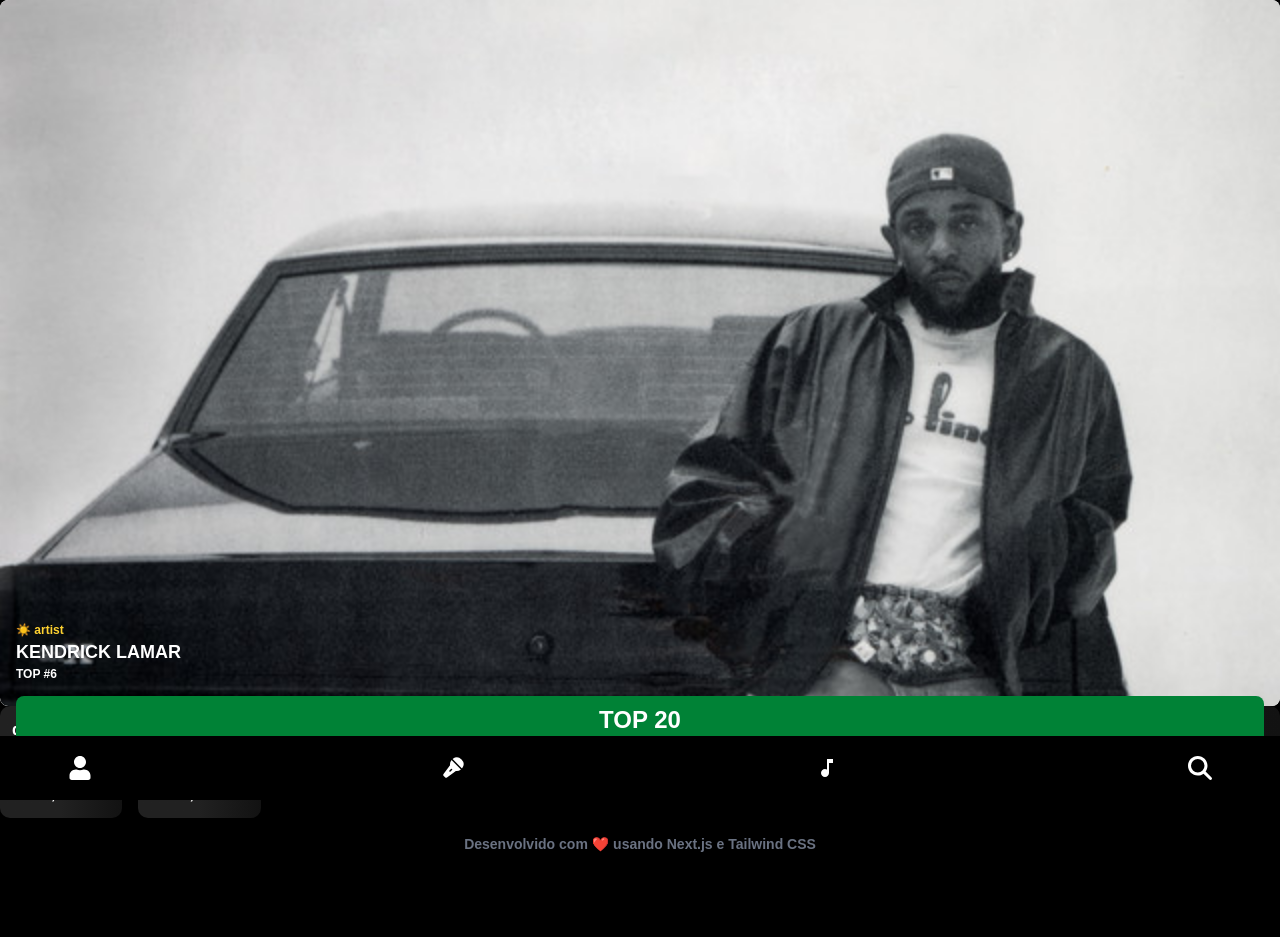
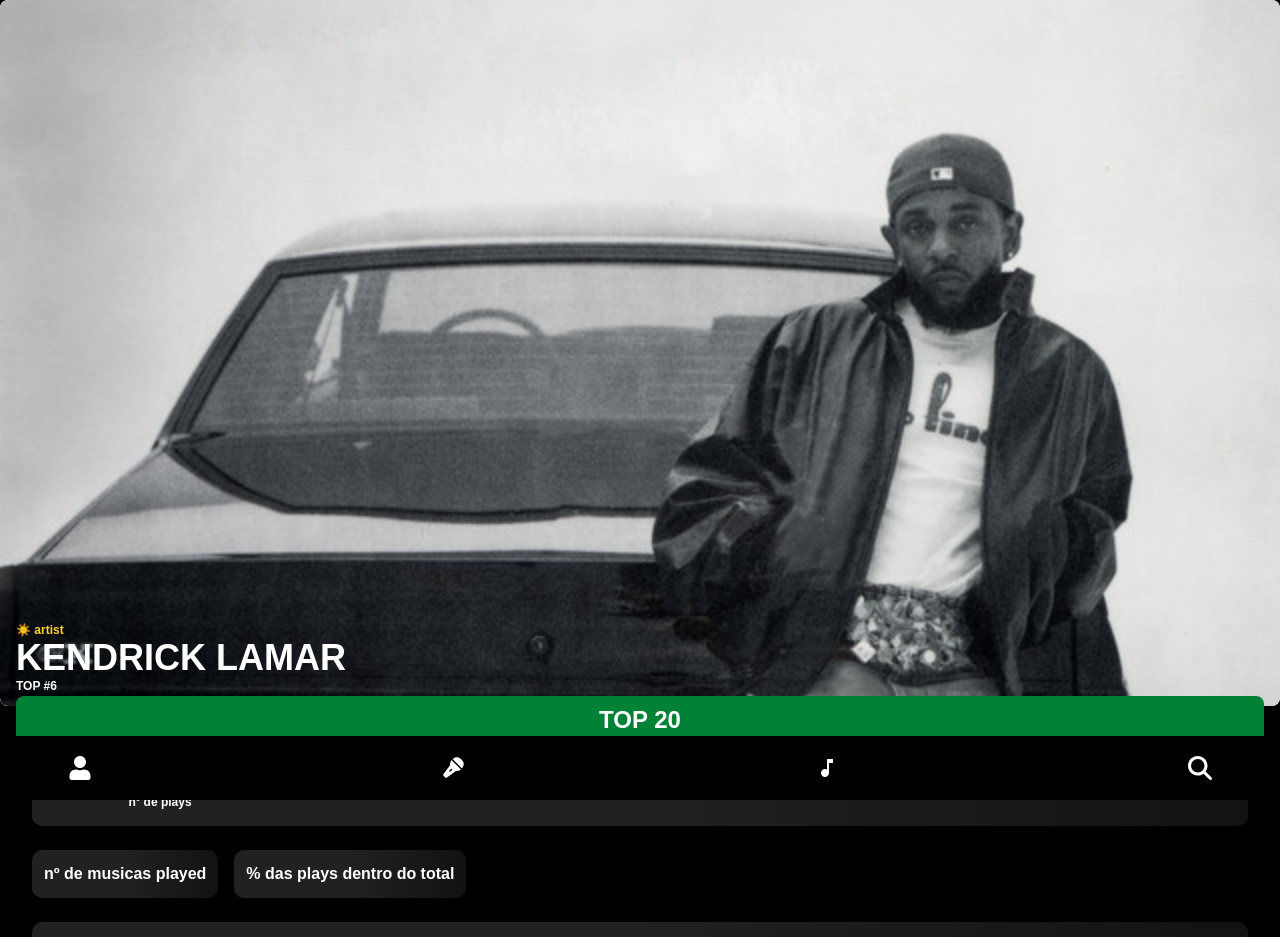
Before and after one commit to GabrielCM26/Desafio-final-front-end, a Next.js app: page /artistProfile in a window 1280 px wide. Shown: the top 937 px of the page. Before the commit the page ends 870 px from the top, so only its background shows below. Built offline with nearby package versions, Linux system fonts and the light colour scheme.

Commit message:
added images a public and upgraded artistsProfile

```diff
--- a/src/pages/artistProfile.js
+++ b/src/pages/artistProfile.js
@@ -6,24 +6,38 @@
           <a href="#">
             <img className="rounded-lg w-screen h-auto object-cover" src="./img/kendrick.png" alt="Kendrick Lamar" />
           </a>
-          <figcaption className="absolute px-4 text-lg text-white bottom-6">
+          <figcaption className="absolute px-4 text-lg text-white bottom-3">
             <p className="text-xs text-amber-300">☀️ artist</p>
-            <p>KENDRICK LAMAR</p>
+            <p className="text-4xl">KENDRICK LAMAR</p>
             <p className="text-xs">TOP #6</p>
           </figcaption>
         </figure>
       </div>
 
-      <div className="bg-linear-to-r from-[#212121] from-50% to-[#121212] to-100% p-3 rounded-[10px]">div comprida</div>
+      <div className="p-8 space-y-6 justify-">
+        <div className="bg-linear-to-r from-[#212121] from-50% to-[#121212] to-100% rounded-[10px] p-4">
+          <div className="flex flex-row gap-4 items-center">
+            <img src="./img/botao_play_pag_artist.png" alt="Imagem botão play" className="w-12 h-12 mb-2" />
+            <div className="flex flex-col items-center">
+              <p className="text-4xl">12,4K</p>
+              <p className="text-xs">nº de plays</p>
+            </div>
+          </div>
 
-    <div className="flex flex-row gap-4 mt-4">
-      <div className="bg-linear-to-r from-[#212121] from-50% to-[#121212] to-100% p-3 rounded-[10px]">Hello, World!</div>
-      <div className="bg-linear-to-r from-[#212121] from-50% to-[#121212] to-100% p-3 rounded-[10px]">Hello, World!</div>
-    </div>
+        </div>
 
-      <div className="bg-green-700 text-white rounded-lg fixed bottom-14 left-0 right-0 p-2 mx-4 flex items-center justify-center">
-        <p className="text-center text-2xl font-black  ">TOP 20</p>
+        <div className="flex flex-row gap-4 mt-4">
+          <div className="bg-linear-to-r from-[#212121] from-50% to-[#121212] to-100% p-3 rounded-[10px]">nº de musicas played</div>
+          <div className="bg-linear-to-r from-[#212121] from-50% to-[#121212] to-100% p-3 rounded-[10px]">% das plays dentro do total</div>
+        </div>
+
+        <div className="bg-linear-to-r from-[#212121] from-50% to-[#121212] to-100% p-3 rounded-[10px]">nº de plays</div>
+
+        <div className="bg-green-700 text-white rounded-lg fixed bottom-14 left-0 right-0 p-2 mx-4 flex items-center justify-center">
+          <p className="text-center text-2xl font-black">TOP 20</p>
+        </div>
       </div>
+
     </div>
 
   )
```
Also changed, not shown: public/img/botao_play_pag_artist.png (added), public/img/icon-music-rhythm_pag_artist.png (added).
